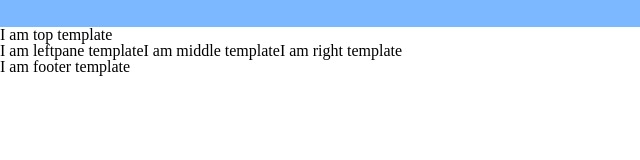
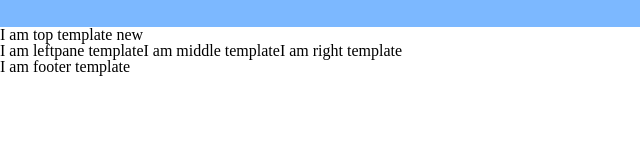
Before and after one commit to mKadiyan/mehar, a plain HTML site: page uiserver/src/main/webapp/index.html in a window 1280 px wide. Shown: the full height of the page, 0-640 px from the left. Drawn offline with Linux system fonts and the light colour scheme.

Commit message:
test deployment

```diff
--- a/uiserver/src/main/webapp/js/template/topPaneTemplate.html
+++ b/uiserver/src/main/webapp/js/template/topPaneTemplate.html
@@ -1,3 +1,3 @@
 <div>
-    I am top template
+    I am top template new
 </div>
```
